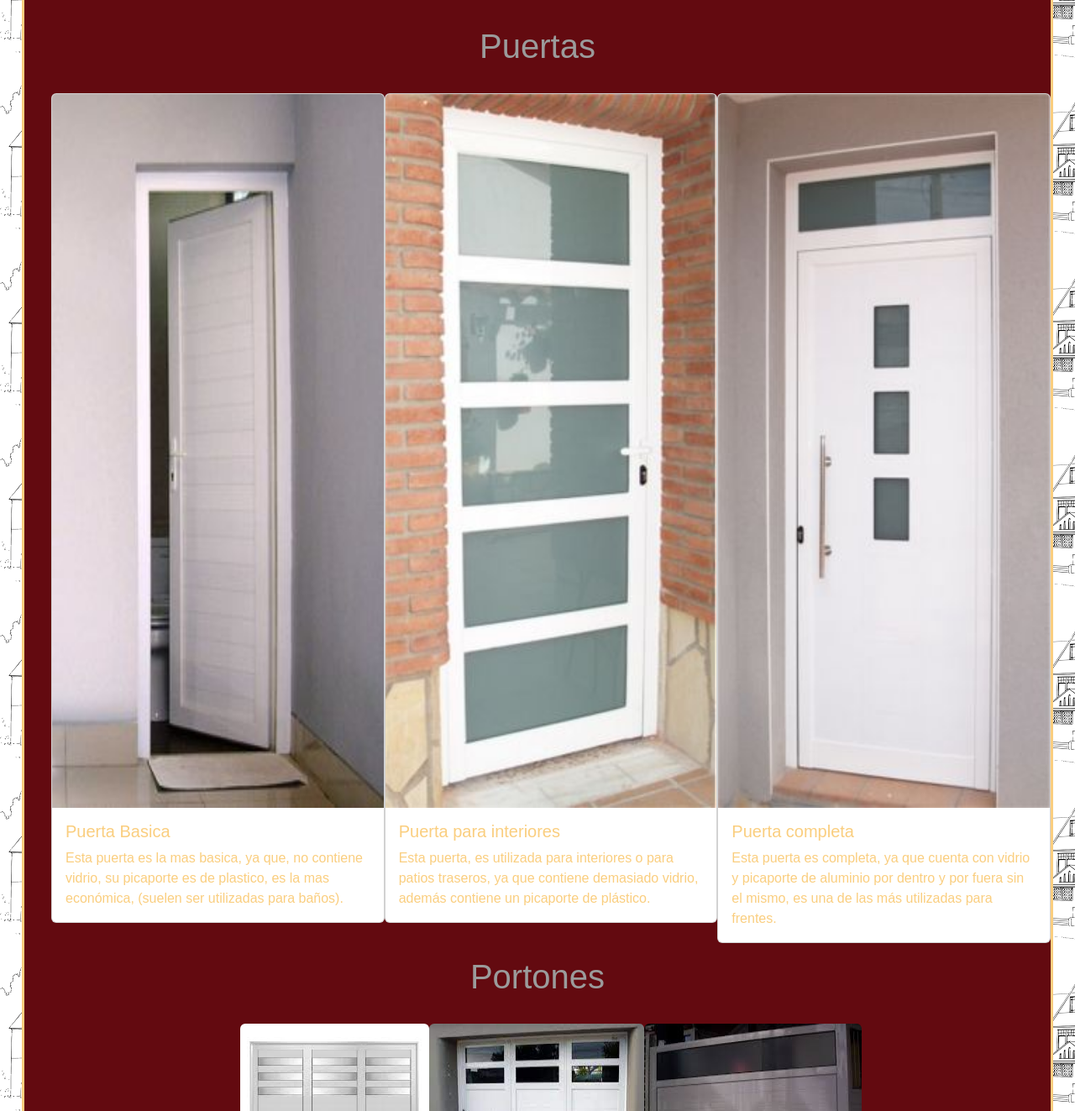
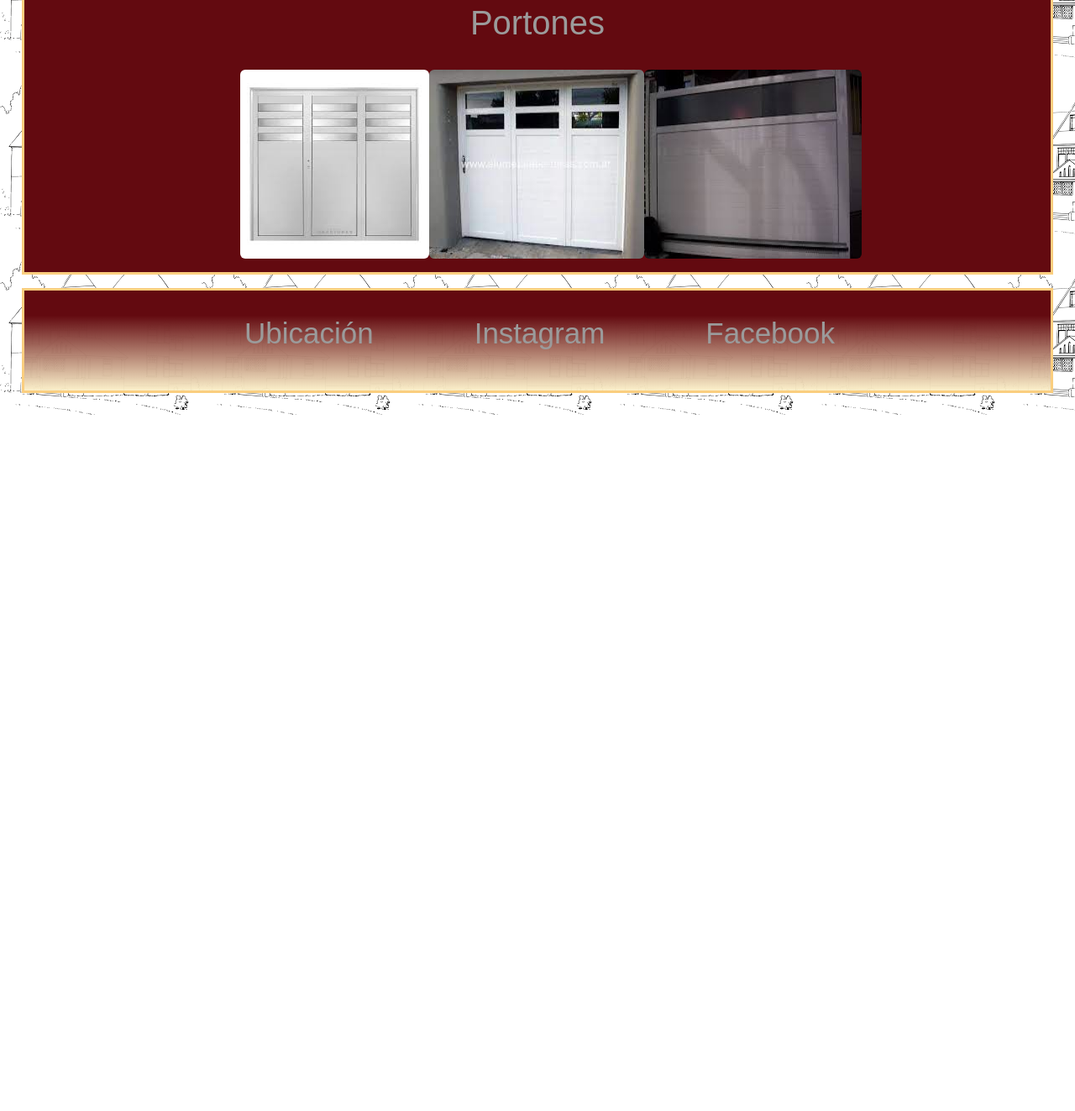
Before and after one commit to ValentinBertolussi/Proyecto, a plain HTML site: page pages/articulos.html in a window 1280 px wide. Shown: the part 1171-2494 px from the top of the page at 84% size. After the commit the page ends 1665 px from the top, so only its background shows below. Drawn offline with nearby package versions, Linux system fonts and the light colour scheme; files that its build step writes are made by us from their sources.

```diff
--- a/pages/articulos.html
+++ b/pages/articulos.html
@@ -22,14 +22,10 @@
 </head>
 
 <body class="grid">
-    <!-- NAVBAR -->
     <!-- HEADER -->
     <header class="header">
         <div class=".col-12">
             <img class="encabezado_logo img-fluid" src="./../imagenes/LOGO.png" alt="LOGO" height="300px">
-        </div>
-        <div class=".col-12">
-            <h1 class="titulito">Aberturas AS</h1>
         </div>
         <div class=".col-sm-12">
             <nav class="uli">
@@ -59,7 +55,7 @@
             </nav>
         </div>
     </header>
-    <!-- CUERPO -->
+    <!-- SECTION -->
     <section class="section">
         <br />
         <h2 class="subtituloart">Ventanas</h2>
@@ -75,37 +71,8 @@
         <h2 class="subtituloart">Puertas</h2>
         <br />
         <ul class="ul3art">
-            <div class="col">
-                <div class="card">
-                    <img src="./../imagenes/puerta1.jpg" class="card-img-top" alt="Puerta económica" height="850px">
-                    <div class="card-body">
-                        <h5 class="card-title">Puerta Basica</h5>
-                        <p class="card-text">Esta puerta es la mas basica, ya que, no contiene vidrio, su picaporte es
-                            de plastico, es la mas económica, (suelen ser utilizadas para baños).</p>
-                    </div>
-                </div>
-            </div>
-            <div class="col">
-                <div class="card">
-                    <img src="./../imagenes/puertaAtras.jpg" class="card-img-top" alt="Puerta Interiores"
-                        height="850px">
-                    <div class="card-body">
-                        <h5 class="card-title">Puerta para interiores</h5>
-                        <p class="card-text">Esta puerta, es utilizada para interiores o para patios traseros, ya que
-                            contiene demasiado vidrio, además contiene un picaporte de plástico.</p>
-                    </div>
-                </div>
-            </div>
-            <div class="col">
-                <div class="card">
-                    <img src="./../imagenes/puerta3.jpg" class="card-img-top" alt="Puerta completa" height="850px">
-                    <div class="card-body">
-                        <h5 class="card-title">Puerta completa</h5>
-                        <p class="card-text">Esta puerta es completa, ya que cuenta con vidrio y picaporte de aluminio
-                            por dentro y por fuera sin el mismo, es una de las más utilizadas para frentes.</p>
-                    </div>
-                </div>
-            </div>
+
+
         </ul>
         <h2 class="subtituloart">Portones</h2>
         <br />
--- a/styles/page/_header.scss
+++ b/styles/page/_header.scss
@@ -9,14 +9,6 @@
     background: rgb(99,10,16);
     background: linear-gradient(0deg, rgba(99,10,16,1) 0%, rgba(252,240,200,0.8547794117647058) 100%);
 
-    .titulito {
-        color: #9b9b9b;
-        font-size: 75px;
-        text-align: center;
-        font-family: Arial, Helvetica, sans-serif;
-        background-color: #FACE7F;
-        -webkit-background-clip: text;
-        -webkit-text-fill-color: transparent;}
     .rep{
         color: #9b9b9b;
         flex-direction: row;
@@ -33,5 +25,6 @@
 }
 .uli{
     font-size: 20px;
-    padding: 01rem;
+    border-style: solid;
+    border-color: #630a10;
 }
```
Also changed, not shown: index.html (+0 -4 lines), pages/about.html (+0 -4 lines), pages/contacto.html (+1 -71 lines), pages/ubicacion.html (+1 -4 lines), styles/estilos.css, 1 other file.
